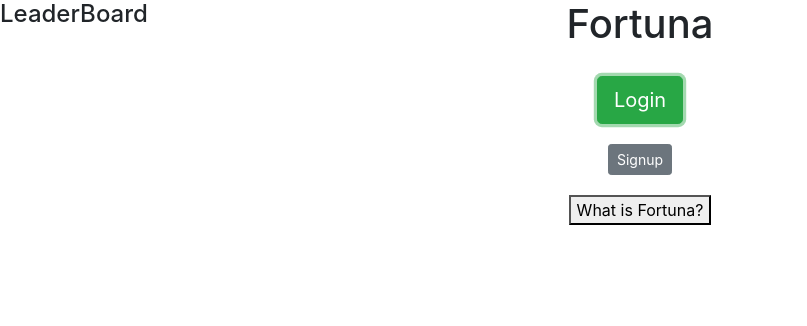
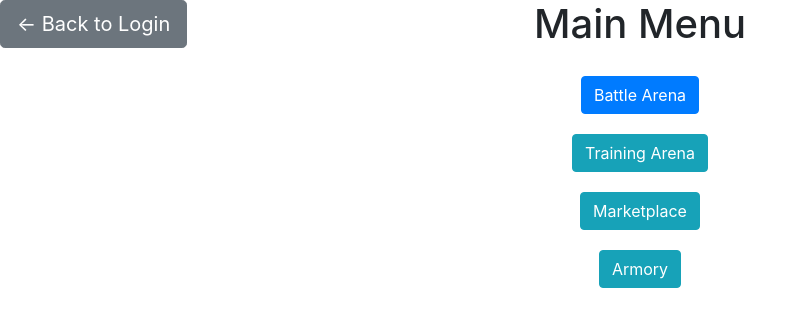
Before and after one commit to RickLeinecker/Fortuna, a React (Create React App) app in the folder fortuna/: page / in a window 1280 px wide. Both pictures are taken after a click on the button "Login". Shown: the top 326 px of the page, without its empty margins (0-807 px from the left). Built offline with nearby package versions, Linux system fonts and the light colour scheme.

Commit message:
Added main menu and merged marketplace.

```diff
--- a/fortuna/package.json
+++ b/fortuna/package.json
@@ -4,6 +4,7 @@
   "private": true,
   "dependencies": {
     "bootstrap": "^4.3.1",
+    "flow": "^0.2.3",
     "react": "^16.10.2",
     "react-dom": "^16.10.2",
     "react-scripts": "3.2.0",
--- a/fortuna/src/App.js
+++ b/fortuna/src/App.js
@@ -2,7 +2,7 @@
 
 import * as React from 'react';
 import 'bootstrap/dist/css/bootstrap.min.css';
-import Login from './components/Login.js';
+import Login from './login/Login.js';
 
 // This builds the page.
 class App extends React.Component<{||}> {
--- a/fortuna/src/components/Login.js
+++ /dev/null
@@ -1,41 +0,0 @@
-//@flow strict
-
-import * as React from 'react';
-import 'bootstrap/dist/css/bootstrap.min.css';
-import LoginPopup from './LoginPopup.js';
-
-const styleForRow = {
-  'margin-top':'20px',
-};
-
-// This is the login page.
-class Login extends React.Component<{||}> {
-
-  render(): React.Node {
-    return (
-      <div id = "Parent">
-	  	  <div class = "row">
-	    	  <h4 class = "col-md-4">LeaderBoard</h4>
-	    	  <h1 class = "col-md-4 text-center">Fortuna</h1>
-        </div>
-	    	  <div class = "row" style = {styleForRow}>
-      	    <div class="col text-center">
-      	      <button type="button" class="btn btn-success btn-lg">Login</button>
-      	    </div>
-      	  </div>
-      	  <div class = "row" style = {styleForRow}>
-      	    <div class="col text-center">
-      	      <button type="button" class="btn btn-secondary btn-sm">Signup</button>
-      	    </div>
-          </div>
-          <div class = "row" style = {styleForRow}>
-            <div class = "col text-center">
-              <LoginPopup/>
-            </div>
-          </div>
-	    </div>
-	  );
-  }
-}
-
-export default Login;
--- /dev/null
+++ b/fortuna/src/login/Login.js
@@ -0,0 +1,54 @@
+//@flow strict
+
+import * as React from 'react';
+import ReactDOM from 'react-dom';
+import 'bootstrap/dist/css/bootstrap.min.css';
+import LoginPopup from './LoginPopup.js';
+import MainMenu from '../mainmenu/MainMenu.js';
+
+const styleForRow = {
+  'margin-top':'20px',
+};
+
+// This is the login page.
+class Login extends React.Component<{||}> {
+
+  handleMainMenuClick = () => {
+      MainMenuFunction();
+  };
+
+  render(): React.Node {
+    return (
+      <div id = "Parent">
+	  	  <div class = "row">
+	    	  <h4 class = "col-md-4">LeaderBoard</h4>
+	    	  <h1 class = "col-md-4 text-center">Fortuna</h1>
+        </div>
+	    	<div class = "row" style = {styleForRow}>
+      	  <div class="col text-center">
+      	    <button type="button" class="btn btn-success btn-lg" onClick={this.handleMainMenuClick}>Login</button>
+      	  </div>
+      	</div>
+      	<div class = "row" style = {styleForRow}>
+      	  <div class="col text-center">
+      	    <button type="button" class="btn btn-secondary btn-sm">Signup</button>
+      	  </div>
+        </div>
+        <div class = "row" style = {styleForRow}>
+          <div class = "col text-center">
+            <LoginPopup/>
+          </div>
+        </div>
+	    </div>
+	  );
+  }
+}
+
+function MainMenuFunction() {
+  const rootComponent = document.getElementById('root');
+  if (rootComponent != null) {
+    ReactDOM.render(<MainMenu/>, rootComponent);
+  }
+}
+
+export default Login;
--- /dev/null
+++ b/fortuna/src/mainmenu/MainMenu.js
@@ -0,0 +1,72 @@
+//@flow strict
+
+import * as React from 'react';
+import ReactDOM from 'react-dom';
+import 'bootstrap/dist/css/bootstrap.min.css';
+import Marketplace from '../marketplace/Marketplace.js';
+import Login from '../login/Login.js';
+
+const styleForRow = {
+  'margin-top':'20px',
+};
+
+// This is the Main Menu page.
+class MainMenu extends React.Component<{||}> {
+
+  handleMarketplaceClick = () => {
+      MarketplaceFunction();
+  };
+
+  handleLoginClick = () => {
+    LoginFunction();
+  };
+
+  render(): React.Node {
+    return (
+      <div id = "Parent">
+	      <div class = "row">
+          <div class = "col-md-4"><button type="button" class="btn btn-secondary btn-lg" onClick={this.handleLoginClick}>&lt;- Back to Login</button></div>
+	        <h1 class = "col-md-4 text-center">Main Menu</h1>
+	      </div>
+	      <div class="row" style={styleForRow}>
+	        <div class="col text-center">
+            <button type="button" class="btn btn-primary">Battle Arena</button>
+          </div>
+        </div>
+        <div class="row" style={styleForRow}>
+	        <div class="col text-center">
+            <button type="button" class="btn btn-info">Training Arena</button>
+          </div>
+        </div>
+        <div class="row" style={styleForRow}>
+	        <div class="col text-center">
+            <button type="button" class="btn btn-info" onClick={this.handleMarketplaceClick}>Marketplace</button>
+          </div>
+        </div>
+        <div class="row" style={styleForRow}>
+	        <div class="col text-center">
+            <button type="button" class="btn btn-info">Armory</button>
+          </div>
+        </div>
+      </div>
+	  );
+  }
+}
+
+// Handles movement to the Marketplace.
+function MarketplaceFunction() {
+  const rootComponent = document.getElementById('root');
+  if (rootComponent != null) {
+    ReactDOM.render(<Marketplace/>, rootComponent);
+  }
+}
+
+// Handles movement to the Login page.
+function LoginFunction() {
+  const rootComponent = document.getElementById('root');
+  if (rootComponent != null) {
+    ReactDOM.render(<Login/>, rootComponent);
+  }
+}
+
+export default MainMenu;
--- /dev/null
+++ b/fortuna/src/marketplace/Marketplace.js
@@ -0,0 +1,60 @@
+//@flow strict
+
+import * as React from 'react';
+import ReactDOM from 'react-dom';
+import 'bootstrap/dist/css/bootstrap.min.css';
+import MainMenu from '../mainmenu/MainMenu.js';
+
+
+//This is the MarketPlace Display
+class Marketplace extends React.Component<{||}> {
+
+  handleMainMenuClick = () => {
+	MainMenuFunction();
+  };
+
+  render(){
+    return (
+      <div id = "Parent">
+        <div class = "row">
+          <div class = "col-md-4"><button type="button" class="btn btn-secondary btn-lg" onClick={this.handleMainMenuClick}>&lt;- Back to Main Menu</button></div>
+          <h1 class = "col-md-4 text-center">Marketplace</h1>
+          <h4 class = "col-md-4 text-right">Currency: $9432</h4>
+        </div>
+        <div class = "row mt-5">
+          <div class = "col-md-4">
+            <h2>Available Tanks</h2>
+            <h6>Tank One</h6>
+            <h6>Tank Two</h6>
+            <h6>Tank Three</h6>
+            <h6>Tank Four</h6>
+            <h6>Tank Five</h6>
+            <h6>Tank Six</h6>
+            <h6>Tank Seven</h6>
+            <h6>Tank Eight</h6>
+          </div>
+          <div class = "col-md-4">
+            <h2 class = "text-center">Selected Tank</h2>
+          </div>
+          <div class = "col-md-4">
+            <h2 class = "text-right">Components</h2>
+            <h6 class = "text-right">Tank One Cannon</h6>
+            <h6 class = "text-right">Tank One Tracks</h6>
+            <h6 class = "text-right">Tank One Scanner</h6>
+            <h6 class = "text-right">Tank One Jammer</h6>
+            <h6 class = "text-right">Tank One Base</h6>
+          </div>
+        </div>
+      </div>
+    );
+  }
+}
+
+function MainMenuFunction() {
+  const rootComponent = document.getElementById('root');
+  if (rootComponent != null) {
+    ReactDOM.render(<MainMenu/>, rootComponent);
+  }
+}
+
+export default Marketplace;
```
Also changed, not shown: fortuna/src/login/LoginPopup.js (renamed from fortuna/src/components/LoginPopup.js), 1 other file (tests, documents, lock files or other folders).
